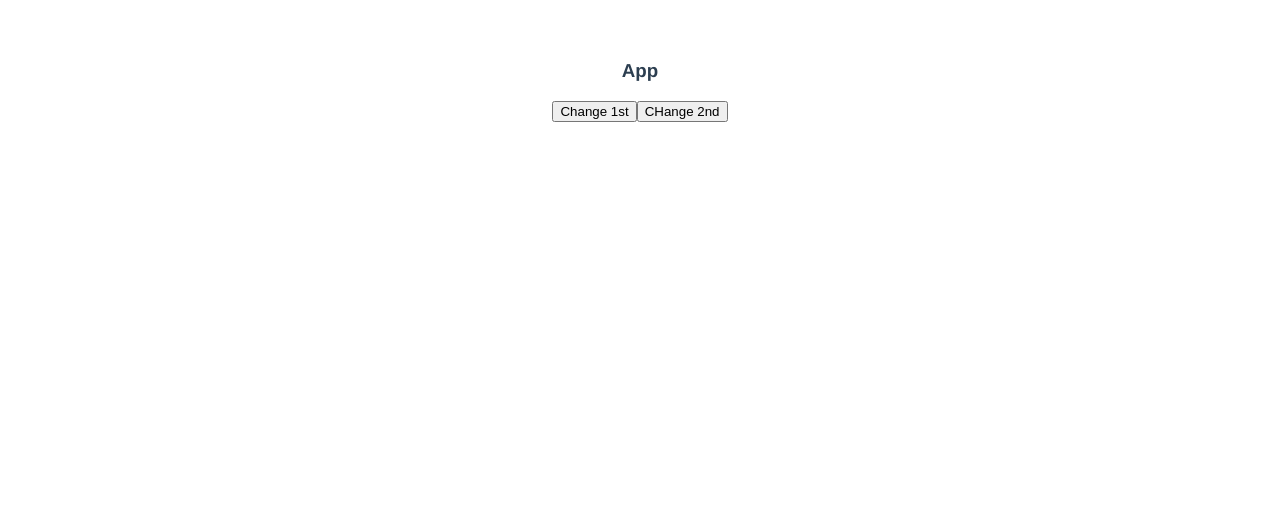
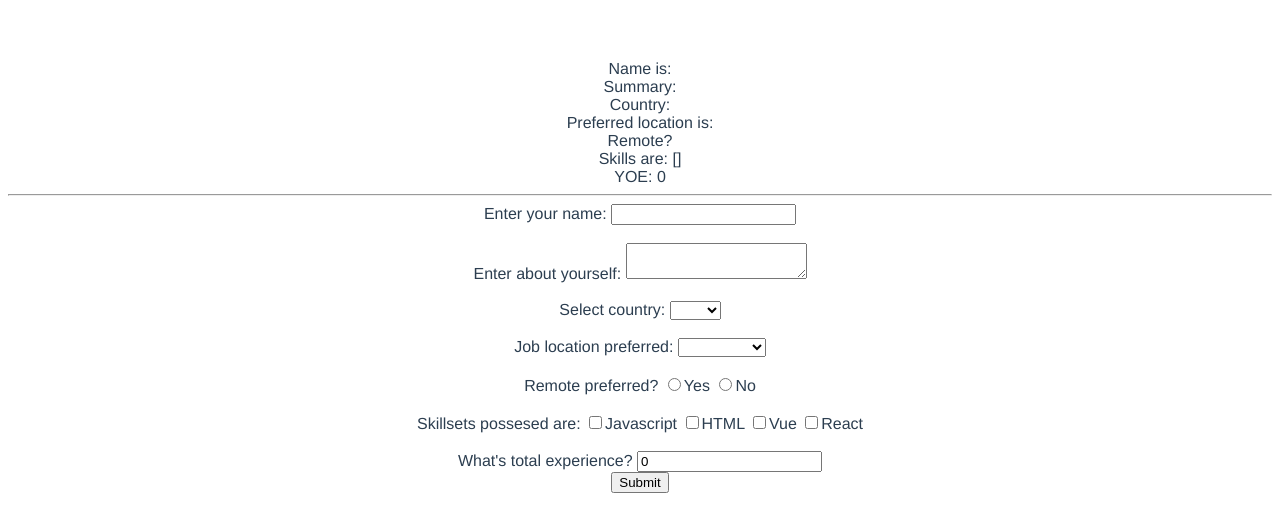
Before and after one commit to arjuaman/Vue, a Vue app in the folder cli-project/vue3-vite-proj/: page / in a window 1280 px wide. Shown: the top 532 px of the page. Built offline with nearby package versions, Linux system fonts and the light colour scheme.

Commit message:
Sample form

```diff
--- a/cli-project/vue3-vite-proj/src/App.vue
+++ b/cli-project/vue3-vite-proj/src/App.vue
@@ -1,29 +1,92 @@
 <template>
-  <h3 v-once>{{name}}</h3>
-  <button v-on:click="changeName">Change 1st</button>
-  <button v-on:click="changeName2">CHange 2nd</button>
+  <div class="preview">
+    <label>Name is: {{ formData.name }}</label
+    ><br />
+    <label>Summary: {{ formData.profileSummary }}</label
+    ><br />
+    <label>Country: {{ formData.country }}</label
+    ><br />
+    <label>Preferred location is: {{ formData.jobLocation }}</label
+    ><br />
+    <label>Remote? {{ formData.remote }}</label
+    ><br />
+    <label>Skills are: {{ formData.skillSet }}</label
+    ><br />
+    <label>YOE: {{ formData.yearsOfExp }}</label> <br />
+  </div>
+  <hr />
+  <div class="userInput">
+    <div>
+      <label>Enter your name: </label> <input type="text" v-model="formData.name" />
+    </div>
+    <br>
+    <div>
+      <label>Enter about yourself: </label>
+      <textarea type="text" v-model="formData.profileSummary" />
+    </div>
+    <br>
+    <div>
+      <label>Select country: </label>
+      <select v-model="formData.country">
+        <option value="India">India</option>
+        <option value="Pak">Pak</option>
+        <option value="RSA">RSA</option>
+      </select>
+    </div>
+    <br>
+    <div>
+      <label>Job location preferred: </label>
+      <select v-model="formData.jobLocation">
+        <option value="Noida">Noida</option>
+        <option value="Hyderabad">Hyderabad</option>
+        <option value="Pune">Pune</option>
+      </select>
+    </div>
+    <br>
+    <div>
+      <label>Remote preferred? </label>
+      <input type="radio" name="remote" value="Yes" v-model="formData.remote">Yes</input>
+      <input type="radio" name="remote" value="No" v-model="formData.remote">No</input>
+    </div>
+    <br>
+    <div>
+      <label>Skillsets possesed are: </label>
+      <input type="checkbox" v-model="formData.skillSet" name="skillset" value="Javascript">Javascript</input>
+      <input type="checkbox" v-model="formData.skillSet" name="skillset" value="HTML">HTML</input>
+      <input type="checkbox" v-model="formData.skillSet" name="skillset" value="Vue">Vue</input>
+      <input type="checkbox" v-model="formData.skillSet" name="skillset" value="React">React</input>
+    </div>
+    <br>
+    <div>
+      <label>What's total experience? </label>
+      <input type="number" v-model="formData.yearsOfExp"/>
+    </div>
+  </div>
+  <button type="submit" v-on:click="submitData">Submit</button>
 </template>
 
 <script>
 export default {
   data() {
-    return{
-      name: 'App',
-    }
+    return {
+      formData: {
+        name: "",
+        profileSummary: "",
+        country: "",
+        jobLocation: "",
+        remote: "",
+        skillSet: [],
+        yearsOfExp: 0,
+      },
+    };
   },
   methods: {
-    changeName(){
-      this.name = "Robin";
-    },
-    methods: {
-      changeName2() {
-        this.name = "Hawk";
-      }
+    submitData() {
+      console.log(this.formData);
     },
   },
-}
+};
 </script>
 
 <style>
-
 </style>
```
